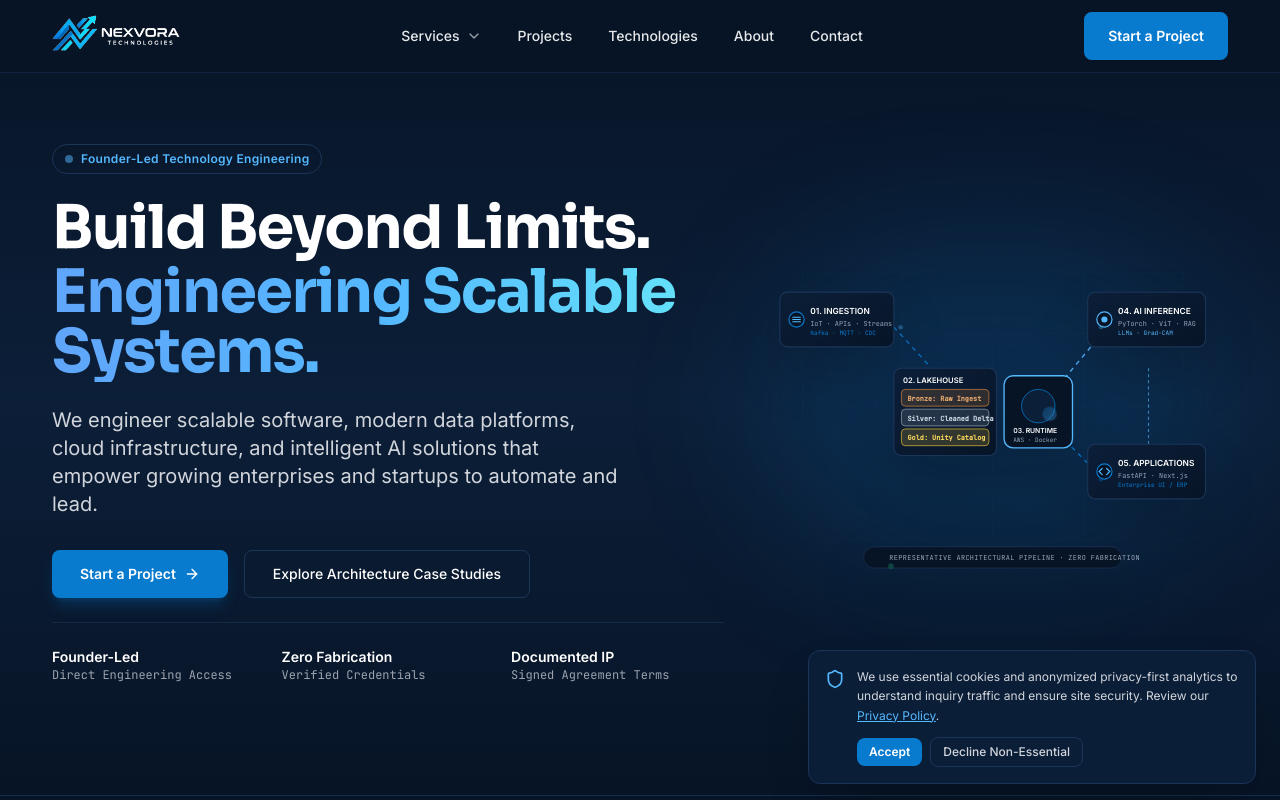
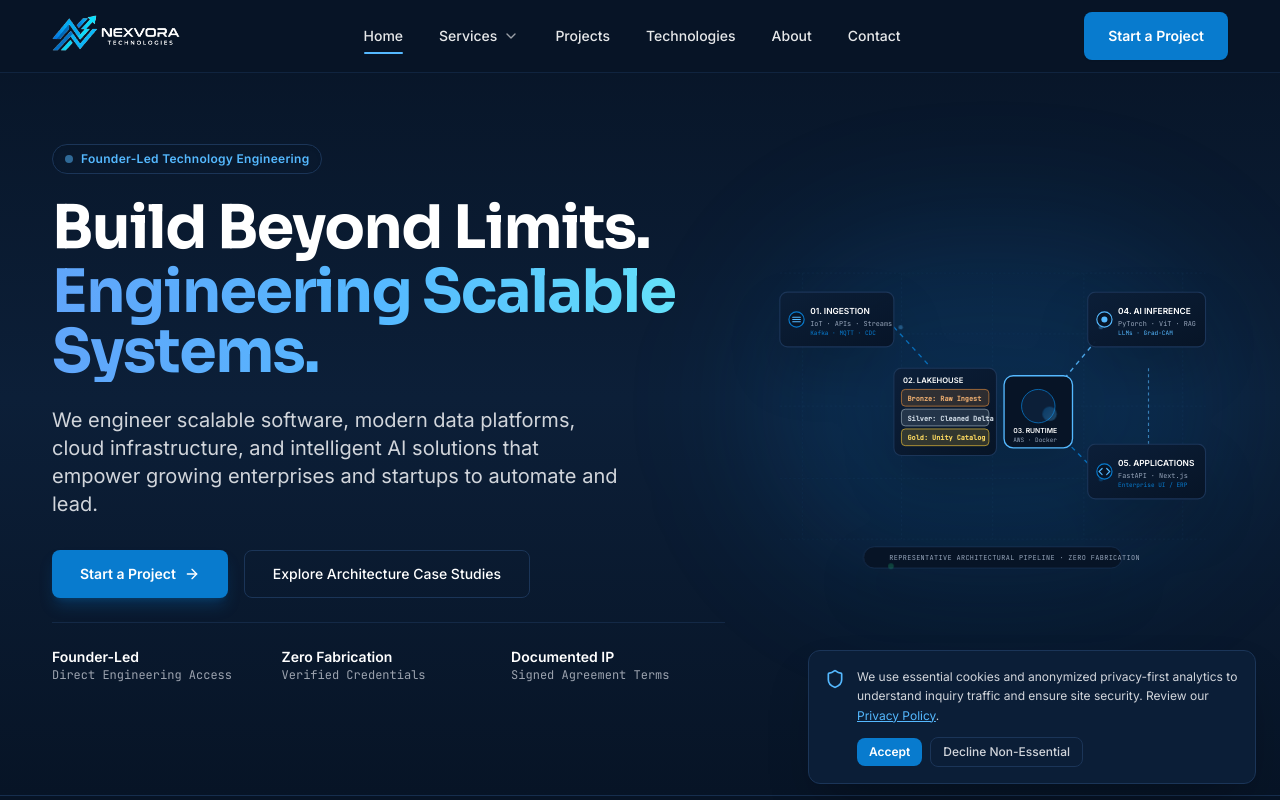
Before and after one commit to Nexvoratech05/NEXVORA, a Next.js app: page / in a window 1280 px wide. Shown: the top 800 px of the page. Built offline with nearby package versions, Linux system fonts and the light colour scheme.

Commit message:
feat(navigation): add Home button to desktop and mobile navigation header

```diff
--- a/src/components/Header.tsx
+++ b/src/components/Header.tsx
@@ -115,6 +115,19 @@ export function Header() {
 
         {/* Center / Right Desktop Navigation */}
         <nav className="hidden lg:flex items-center gap-1 xl:gap-2" aria-label="Main Navigation">
+          {/* Home Link */}
+          <Link
+            href="/"
+            className={`px-3.5 py-2 text-sm font-medium transition-colors relative rounded-md text-white/90 hover:text-white ${
+              pathname === "/" ? "text-white" : ""
+            }`}
+          >
+            Home
+            {pathname === "/" && (
+              <span className="absolute bottom-0 left-3.5 right-3.5 h-[2px] bg-cyan-400 rounded-full" />
+            )}
+          </Link>
+
           {/* Services Dropdown */}
           <div
             ref={dropdownRef}
@@ -293,6 +306,17 @@ export function Header() {
 
           {/* Navigation Links with Accordion for Services */}
           <div className="px-6 py-6 space-y-4 flex-1">
+            {/* Home Link */}
+            <Link
+              href="/"
+              className={`block py-2 text-lg font-semibold border-b border-navy-700/50 ${
+                pathname === "/" ? "text-cyan-400" : "text-white"
+              }`}
+              onClick={() => setMobileMenuOpen(false)}
+            >
+              Home
+            </Link>
+
             {/* Services Accordion */}
             <div>
               <button
```
